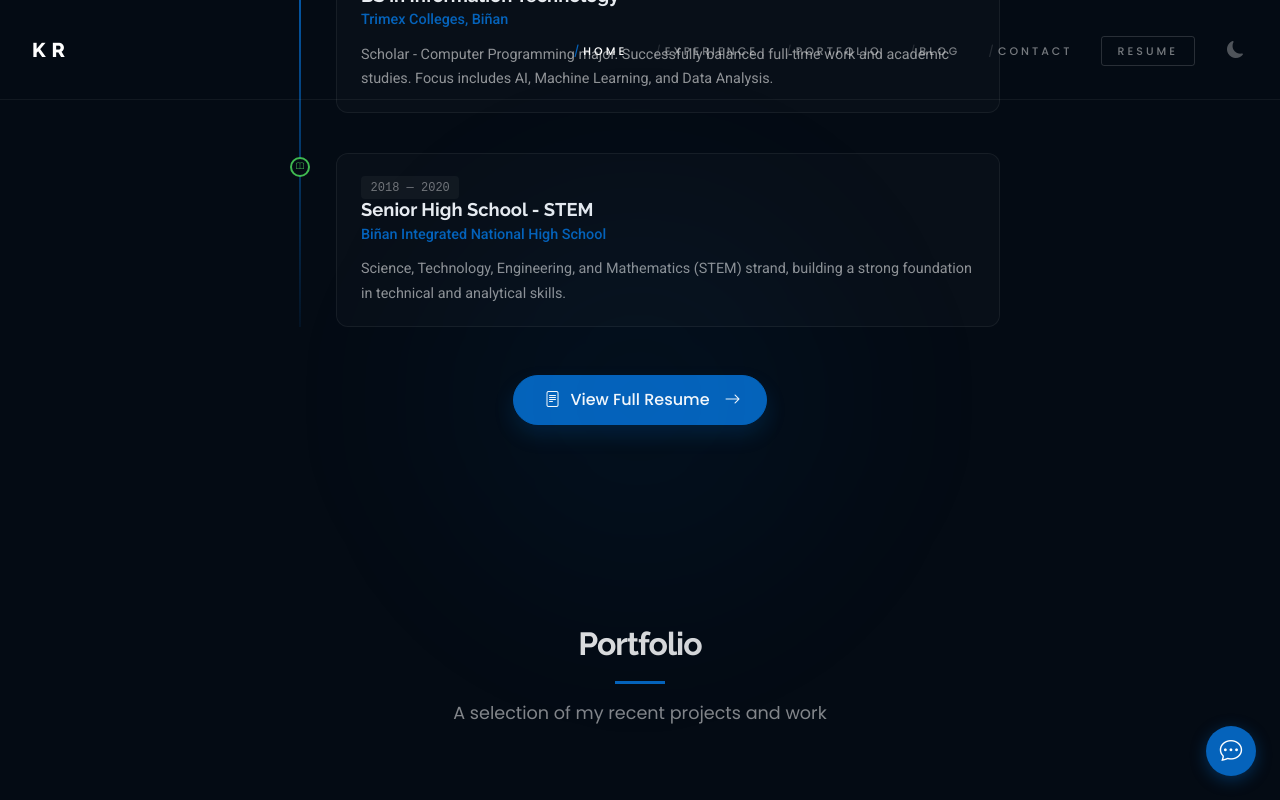
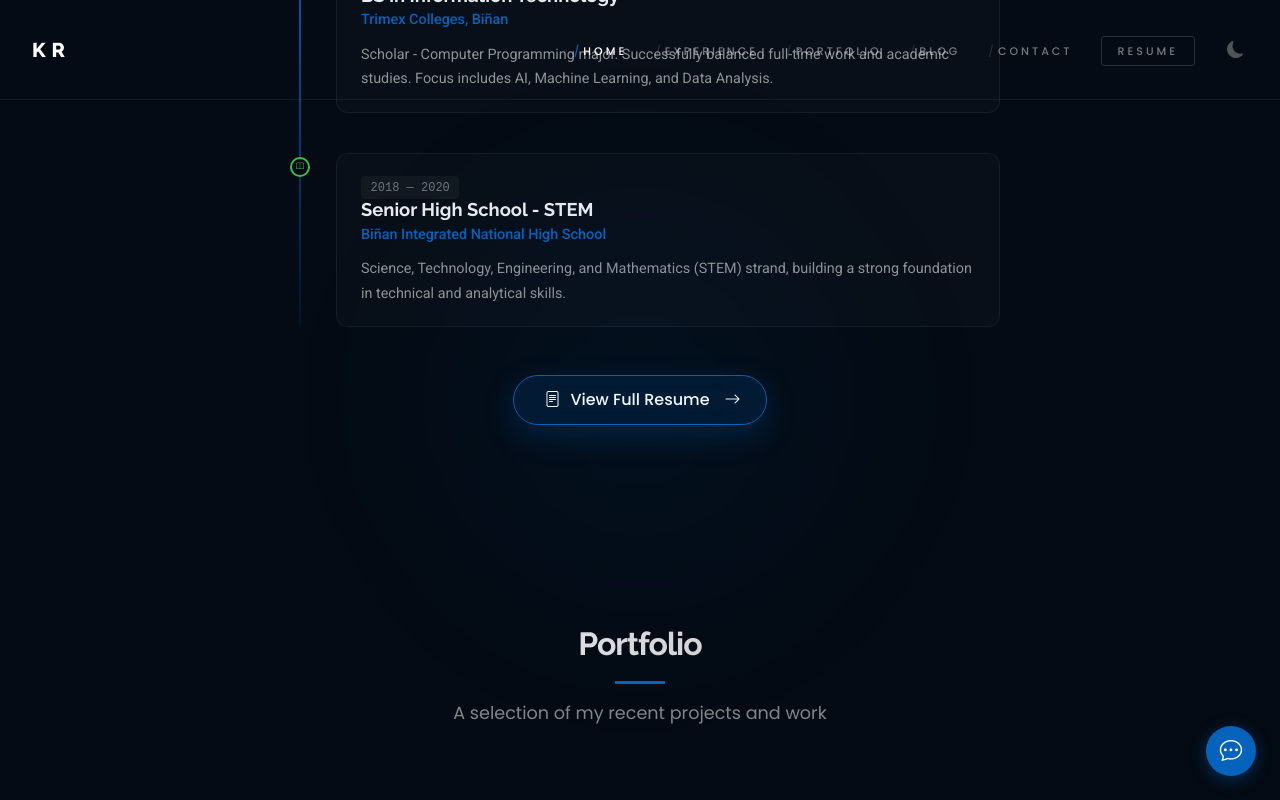
Before and after one commit to Karllouise-code/karlrito-portfolio, a Vue app: page / in a window 1280 px wide. In both pictures the pointer is over the link "View Full Resume". Shown: the part 2584-3384 px from the top of the page. Built offline with nearby package versions, Linux system fonts and the light colour scheme.

Commit message:
feat: enhance button styles with backdrop filter and improved hover effects

```diff
--- a/src/assets/scss/_utilities.scss
+++ b/src/assets/scss/_utilities.scss
@@ -3,25 +3,27 @@
   align-items: center;
   gap: 10px;
   padding: 12px 30px;
-  background: transparent;
+  background: rgba(255, 255, 255, 0.04);
+  backdrop-filter: blur(8px);
+  -webkit-backdrop-filter: blur(8px);
   color: #fff;
   border: 1px solid rgba(255, 255, 255, 0.1);
   border-radius: 50px;
   text-decoration: none;
   font-weight: 500;
-  transition: all 0.3s ease;
   font-family: "Poppins", sans-serif;
   cursor: pointer;
+  transition: all 0.3s ease;
 
   i {
     transition: transform 0.3s ease;
   }
 
   &:hover {
-    background: var(--accent-color);
+    background: rgba(var(--accent-color-rgb), 0.15);
     border-color: var(--accent-color);
     color: #fff;
-    box-shadow: 0 10px 20px rgba(var(--accent-color-rgb), 0.2);
+    box-shadow: 0 10px 30px rgba(var(--accent-color-rgb), 0.25), inset 0 0 20px rgba(var(--accent-color-rgb), 0.05);
 
     i:last-child {
       transform: translateX(5px);
--- a/src/views/ResumePage.vue
+++ b/src/views/ResumePage.vue
@@ -144,21 +144,31 @@ onMounted(() => {
   align-items: center;
   gap: 10px;
   padding: 10px 25px;
-  background: rgba(255, 255, 255, 0.05);
+  background: rgba(255, 255, 255, 0.04);
+  backdrop-filter: blur(8px);
+  -webkit-backdrop-filter: blur(8px);
   color: #fff;
   border: 1px solid rgba(255, 255, 255, 0.1);
   border-radius: 50px;
   text-decoration: none;
   font-weight: 500;
   font-size: 0.9rem;
+  cursor: pointer;
   transition: all 0.3s ease;
-  cursor: pointer;
+
+  i {
+    transition: transform 0.3s ease;
+  }
 
   &:hover {
-    background: var(--accent-color);
+    background: rgba(var(--accent-color-rgb), 0.15);
     border-color: var(--accent-color);
-    box-shadow: 0 10px 20px rgba(var(--accent-color-rgb), 0.2);
-    transform: translateY(-2px);
+    color: #fff;
+    box-shadow: 0 10px 30px rgba(var(--accent-color-rgb), 0.25), inset 0 0 20px rgba(var(--accent-color-rgb), 0.05);
+
+    i:last-child {
+      transform: translateX(5px);
+    }
   }
 }
 
```
